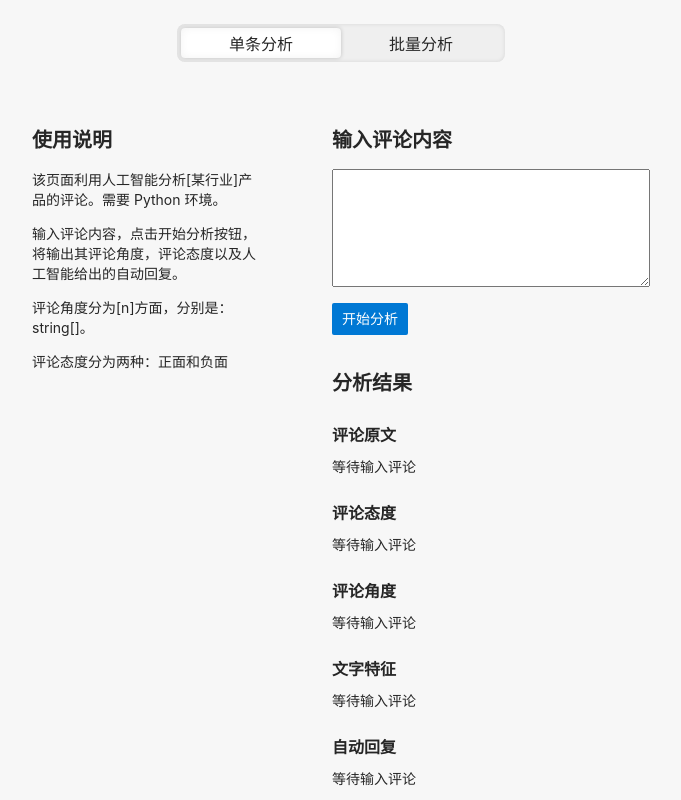
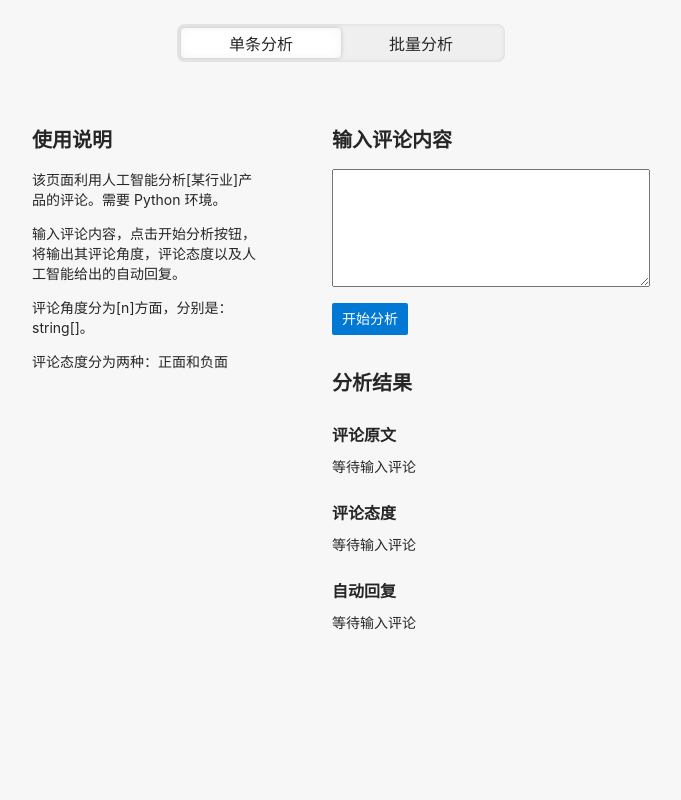
Before and after one commit to icedancemelody/NLPSentimentAnalysis, a React (Create React App) app: page / in a window 1280 px wide. Shown: the whole page, without its empty margins (299-980 px from the left). Built offline with nearby package versions, Linux system fonts and the light colour scheme.

Commit message:
完成单条分析的分析结果获取

```diff
--- a/src/APIs.ts
+++ b/src/APIs.ts
@@ -3,7 +3,7 @@ const baseURL = 'http://localhost:3001'
 export async function fetchResult(comment: string) {
     const response = await fetch(`${baseURL}/analyze`, {
         method: 'POST',
-        body: JSON.stringify({})
+        body: JSON.stringify([comment])
     })
     const responseJson = await response.json()
     const data = responseJson.data
--- a/src/App/SingleAnalyses/SingleAnalyses.tsx
+++ b/src/App/SingleAnalyses/SingleAnalyses.tsx
@@ -4,9 +4,7 @@ import useSingleAnalyses from './useSingleAnalyses'
 export default function SingleAnalyses() {
     const {
         commentText,
-        dimension,
         attitude,
-        textFeatures,
         reply,
         textAreaRef,
         analyze
@@ -36,10 +34,6 @@ export default function SingleAnalyses() {
                 <p>{commentText}</p>
                 <h2>评论态度</h2>
                 <p>{attitude}</p>
-                <h2>评论角度</h2>
-                <p>{dimension}</p>
-                <h2>文字特征</h2>
-                <p>{textFeatures}</p>
                 <h2>自动回复</h2>
                 <p>{reply}</p>
             </article>
--- a/src/App/SingleAnalyses/useSingleAnalyses.ts
+++ b/src/App/SingleAnalyses/useSingleAnalyses.ts
@@ -4,9 +4,7 @@ import { fetchResult } from '../../APIs'
 export default function useSingleAnalyses() {
     const [commentText, setCommentText] = useState('等待输入评论')
     const [attitude, setAttitude] = useState('等待输入评论')
-    const [dimension, setDimension] = useState('等待输入评论')
     const [reply, setReply] = useState('等待输入评论')
-    const [textFeatures, setTextFeatures] = useState('等待输入评论')
 
     const textAreaRef = React.createRef<HTMLTextAreaElement>()
 
@@ -14,17 +12,13 @@ export default function useSingleAnalyses() {
         if (!(textAreaRef.current?.value)) return
         const data = await fetchResult(textAreaRef.current?.value || '')
         setCommentText(data[0].commentText)
-        setDimension(data[0].dimension)
         setAttitude(data[0].attitude)
-        setTextFeatures(data[0].textFeatures)
         setReply(data[0].reply)
     }
 
     return {
         commentText,
-        dimension,
         attitude,
-        textFeatures,
         reply,
         textAreaRef,
         analyze
```
